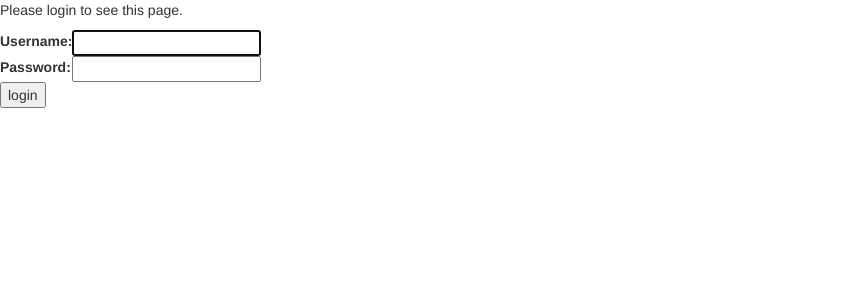
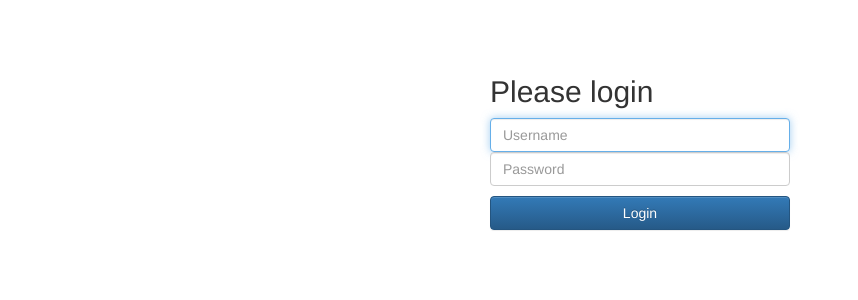
Before and after one commit to danielhertenstein/memocha, a Django app: page /accounts/login/?next=/recorder/user/ in a window 1280 px wide. Shown: the top 300 px of the page, without its empty margins (0-858 px from the left). Run offline with Django 3.2, Linux system fonts and the light colour scheme; some libraries are stand-ins or nearby versions.

Commit message:
Adds css for the login page

```diff
--- a/memocha/urls.py
+++ b/memocha/urls.py
@@ -20,7 +20,7 @@ from django.contrib import admin
 
 urlpatterns = [
     url(r'^recorder/', include('recorder.urls')),
-    url(r'^accounts/login/$', auth_views.LoginView.as_view()),
+    url(r'^accounts/login/$', auth_views.LoginView.as_view(template_name='accounts/login.html')),
     url(r'^accounts/logout/$', auth_views.LogoutView.as_view(), {'next_page': settings.LOGOUT_REDIRECT_URL}),
     url(r'^admin/', admin.site.urls),
 ]
--- /dev/null
+++ b/recorder/static/accounts/login.css
@@ -0,0 +1,14 @@
+body {
+    padding-top: 40px;
+    padding-bottom: 40px;
+}
+
+.form-login {
+    max-width: 330px;
+    padding: 15px;
+    margin: 0 auto;
+}
+
+.form-login input[type="password"] {
+    margin-bottom: 10px;
+}
--- /dev/null
+++ b/recorder/templates/accounts/login.html
@@ -0,0 +1,34 @@
+{% extends 'base.html' %}
+
+{% block extra-head %}
+    {% load static %}
+    <link rel="stylesheet" type="text/css" href="{% static 'accounts/login.css' %}" />
+{% endblock extra-head %}
+
+{% block title %}Recorder Login{% endblock title %}
+
+{% block content %}
+    <form class="form-login" method="post" action=".">
+        {% if form.errors %}
+            <p>Your username and password didn't match. Please try again.</p>
+        {% endif %}
+
+        {% if next %}
+            {% if user.is_authenticated %}
+                <p>Your account doesn't have access to this page. To proceed,
+                    please login with an account that has access.</p>
+            {% else %}
+                <h2>Please login</h2>
+            {% endif %}
+        {% endif %}
+        {% csrf_token %}
+        <label for="inputUsername" class="sr-only">Username</label>
+        <input type="text" name="username" id="inputUsername" class="form-control"
+               placeholder="Username" required autofocus>
+        <label for="inputPassword" class="sr-only">Password</label>
+        <input type="password" name="password" id="inputPassword" class="form-control"
+               placeholder="Password" required>
+        <button class="btn btn-block btn-primary" type="submit">Login</button>
+        <input type="hidden" name="next" value="{{ next }}" />
+    </form>
+{% endblock content %}
--- a/templates/base.html
+++ b/recorder/templates/base.html
@@ -11,10 +11,14 @@
     <link rel="stylesheet" href="https://maxcdn.bootstrapcdn.com/bootstrap/3.3.7/css/bootstrap-theme.min.css"
           integrity="sha384-rHyoN1iRsVXV4nD0JutlnGaslCJuC7uwjduW9SVrLvRYooPp2bWYgmgJQIXwl/Sp" crossorigin="anonymous">
     <title>{% block title %}Base Template{% endblock title %}</title>
+    {% block extra-head %}
+    {% endblock extra-head %}
 </head>
 <body>
-    {% block content %}
-    {% endblock content %}
+    <div class="container">
+        {% block content %}
+        {% endblock content %}
+    </div>
     <!-- Latest compiled and minified JavaScript -->
     <script src="https://maxcdn.bootstrapcdn.com/bootstrap/3.3.7/js/bootstrap.min.js"
             integrity="sha384-Tc5IQib027qvyjSMfHjOMaLkfuWVxZxUPnCJA7l2mCWNIpG9mGCD8wGNIcPD7Txa"
--- a/templates/registration/login.html
+++ /dev/null
@@ -1,35 +0,0 @@
-{% extends 'base.html' %}
-
-{% block title %}Recorder Login{% endblock title %}
-
-{% block content %}
-    {% if form.errors %}
-    <p>Your username and password didn't match. Please try again.</p>
-    {% endif %}
-
-    {% if next %}
-        {% if user.is_authenticated %}
-        <p>Your account doesn't have access to this page. To proceed,
-        please login with an account that has access.</p>
-        {% else %}
-        <p>Please login to see this page.</p>
-        {% endif %}
-    {% endif %}
-
-    <form method="post" action="">
-    {% csrf_token %}
-    <table>
-    <tr>
-        <td>{{ form.username.label_tag }}</td>
-        <td>{{ form.username }}</td>
-    </tr>
-    <tr>
-        <td>{{ form.password.label_tag }}</td>
-        <td>{{ form.password }}</td>
-    </tr>
-    </table>
-
-    <input type="submit" value="login" />
-    <input type="hidden" name="next" value="{{ next }}" />
-    </form>
-{% endblock content %}
```
